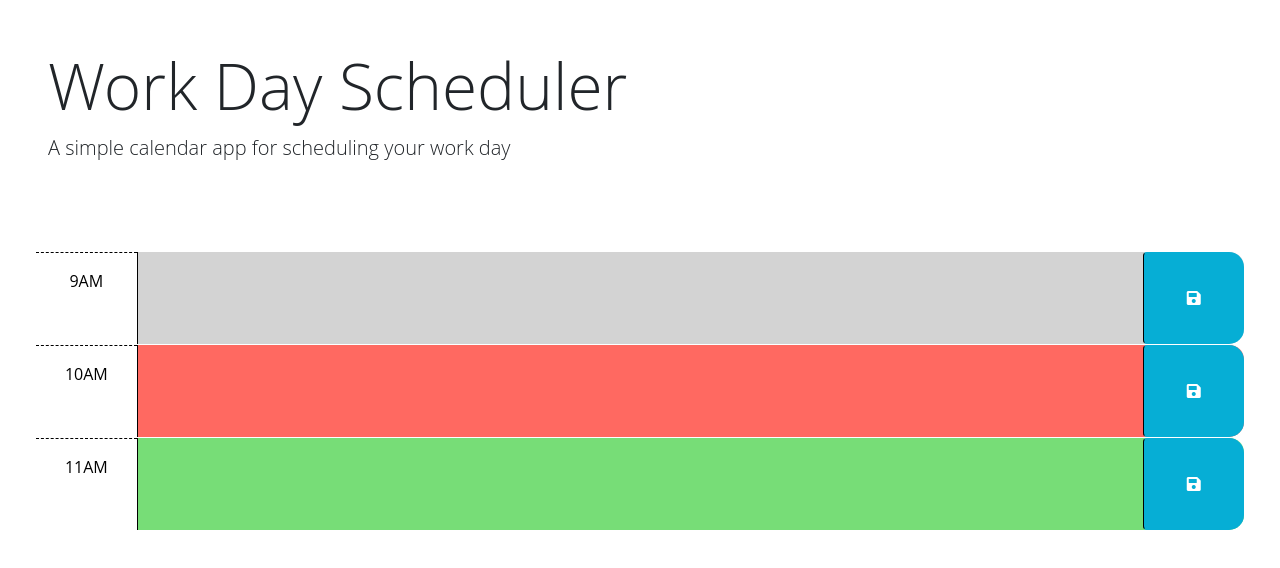
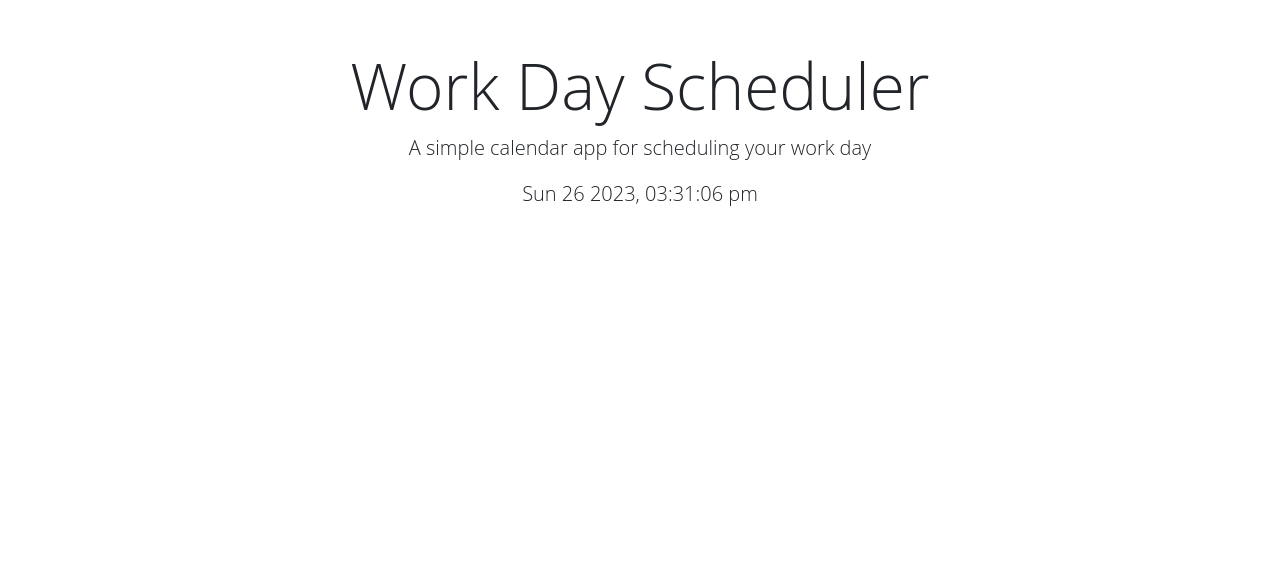
Before and after one commit to Abstynent/work-day-scheduler, a plain HTML site: page index.html in a window 1280 px wide. Drawn offline with nearby package versions, Linux system fonts and the light colour scheme.

Commit message:
current date and time display added

```diff
--- a/assets/js/script.js
+++ b/assets/js/script.js
@@ -1,7 +1,16 @@
 // Wrap all code that interacts with the DOM in a call to jQuery to ensure that
 // the code isn't run until the browser has finished rendering all the elements
 // in the html.
+var mainContentEl = $('#container-fluid')
+
 $(function () {
+  var timeNow = dayjs().format('ddd D YYYY, hh:mm:ss a');
+  var dateEl = $('#currentDay');
+  dateEl.text(timeNow);
+  var timeInterval = setInterval(function() {
+    timeNow = dayjs().format('ddd D YYYY, hh:mm:ss a');
+    dateEl.text(timeNow);
+}, 1000);
   // TODO: Add a listener for click events on the save button. This code should
   // use the id in the containing time-block as a key to save the user input in
   // local storage. HINT: What does `this` reference in the click listener
--- a/index.html
+++ b/index.html
@@ -20,16 +20,17 @@
       href="https://fonts.googleapis.com/css2?family=Fira+Sans:wght@400;700&display=swap"
       rel="stylesheet"
     />
-    <link rel="stylesheet" href="/assets/css/style.css" />
+    <link rel="stylesheet" href="./assets/css/style.css" />
     <title>Work Day Scheduler</title>
   </head>
 
   <body>
-    <header class="p-5 mb-4">
+    <header class="p-5 mb-4 text-center">
       <h1 class="display-3">Work Day Scheduler</h1>
       <p class="lead">A simple calendar app for scheduling your work day</p>
       <p id="currentDay" class="lead"></p>
     </header>
+    <!-- ------------- MAIN ------------- -->
     <div class="container-fluid px-5">
       <!-- Use class for "past", "present", and "future" to apply styles to the
         time-block divs accordingly. The javascript will need to do this by
@@ -42,38 +43,38 @@
         -->
 
       <!-- Example of a past time block. The "past" class adds a gray background color. -->
-      <div id="hour-9" class="row time-block past">
+      <!-- <div id="hour-9" class="row time-block past">
         <div class="col-2 col-md-1 hour text-center py-3">9AM</div>
         <textarea class="col-8 col-md-10 description" rows="3"> </textarea>
         <button class="btn saveBtn col-2 col-md-1" aria-label="save">
           <i class="fas fa-save" aria-hidden="true"></i>
         </button>
-      </div>
+      </div> -->
 
       <!-- Example of a present time block. The "present" class adds a red background color. -->
-      <div id="hour-10" class="row time-block present">
+      <!-- <div id="hour-10" class="row time-block present">
         <div class="col-2 col-md-1 hour text-center py-3">10AM</div>
         <textarea class="col-8 col-md-10 description" rows="3"> </textarea>
         <button class="btn saveBtn col-2 col-md-1" aria-label="save">
           <i class="fas fa-save" aria-hidden="true"></i>
         </button>
-      </div>
+      </div> -->
 
       <!-- Example of a future time block. The "future" class adds a green background color. -->
-      <div id="hour-11" class="row time-block future">
+      <!-- <div id="hour-11" class="row time-block future">
         <div class="col-2 col-md-1 hour text-center py-3">11AM</div>
         <textarea class="col-8 col-md-10 description" rows="3"> </textarea>
         <button class="btn saveBtn col-2 col-md-1" aria-label="save">
           <i class="fas fa-save" aria-hidden="true"></i>
         </button>
-      </div>
-    </div>
+      </div> -->
+    </div> <!-- END OF MAIN DIV -->
 
     <script src="https://cdnjs.cloudflare.com/ajax/libs/jquery/3.2.1/jquery.min.js"></script>
     <script src="https://cdn.jsdelivr.net/npm/dayjs@1.11.3/dayjs.min.js"
     integrity="sha256-iu/zLUB+QgISXBLCW/mcDi/rnf4m4uEDO0wauy76x7U="
     crossorigin="anonymous"></script>
 
-    <script src="/assets/js/script.js"></script>
+    <script src="./assets/js/script.js"></script>
   </body>
 </html>
```
